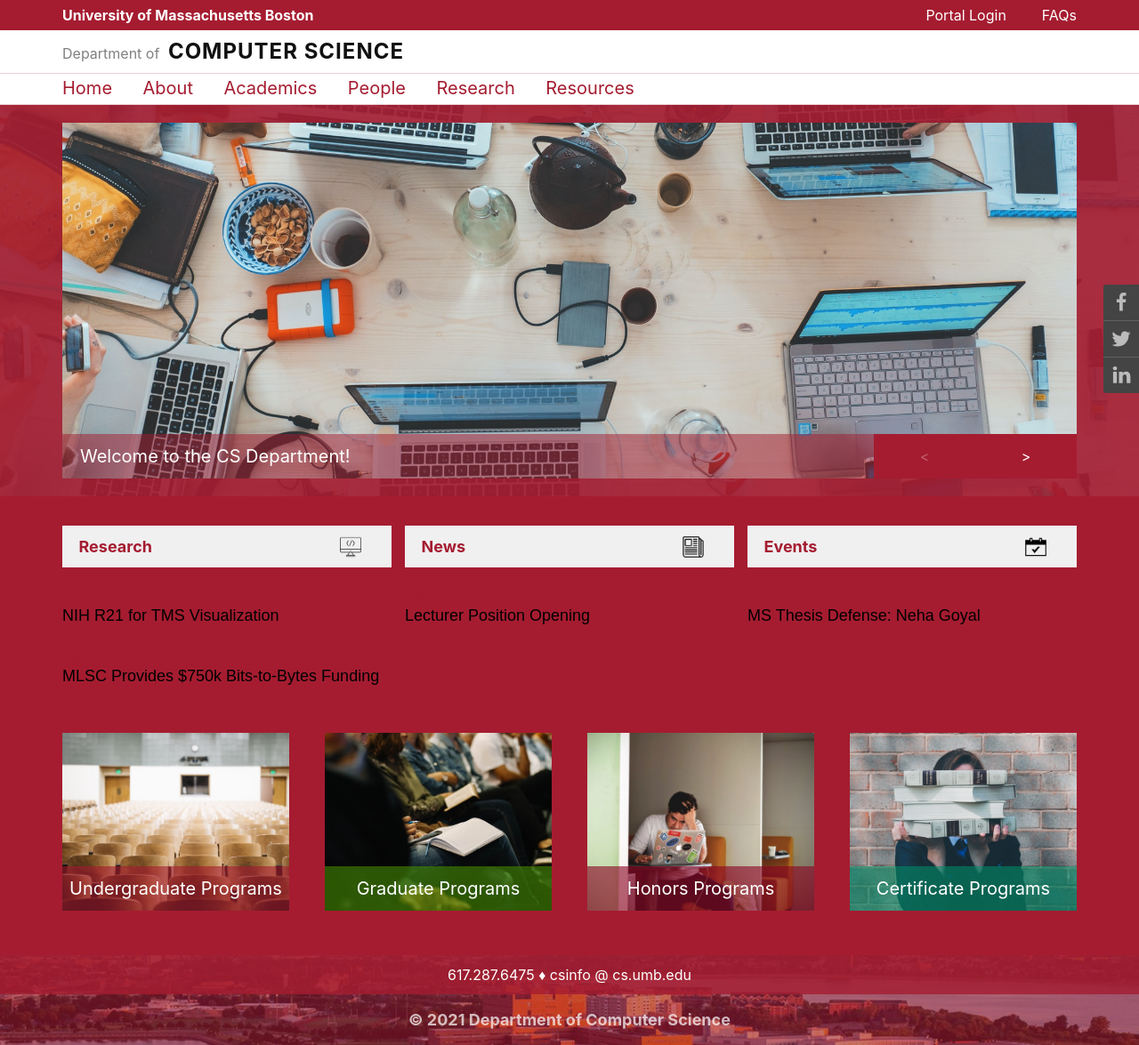
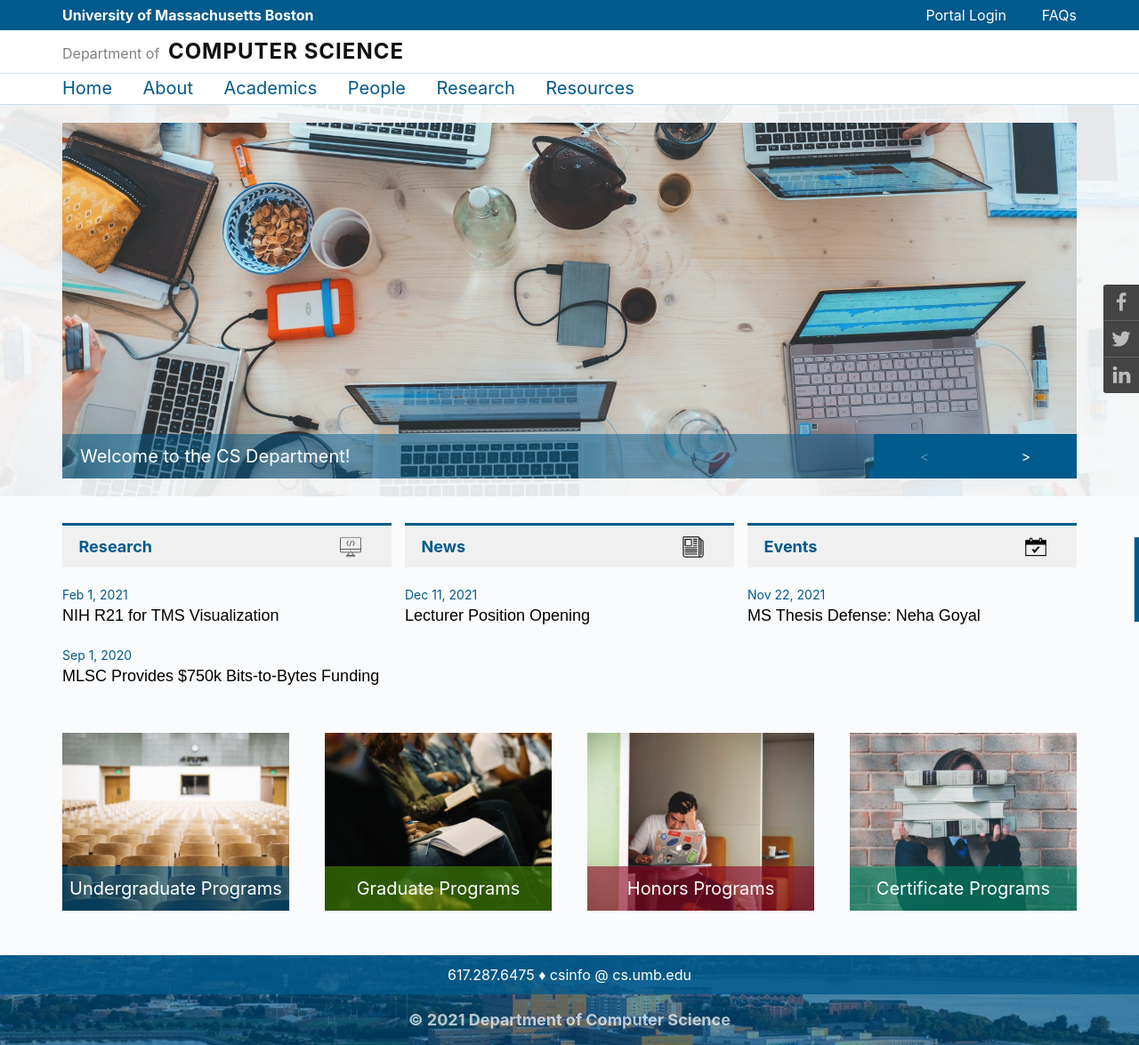
Before and after one commit to umbcs/umbcs.github.io, a Jekyll site: the page built from index.markdown, in a window 1280 px wide. Shown: the whole page at 89% size. Built offline with Jekyll 4.4.1, drawn with Linux system fonts in a browser that asks for light colours.

Commit message:
Update minima.scss

```diff
--- a/_sass/minima.scss
+++ b/_sass/minima.scss
@@ -13,9 +13,9 @@ $base-line-height: 1.5 !default;
 $spacing-unit: 30px !default;
 
 $text-color: #111 !default;
-$background-color: #A51C30 !default;
+$background-color: #fafbfc !default;
 $brand-color: #2a7ae2 !default;
-$umass-blue: #A51C30 !default;
+$umass-blue: #005a8c !default;
 $umass-grey: #f0f0f0 !default;
 
 $grey-color: #828282 !default;
```
